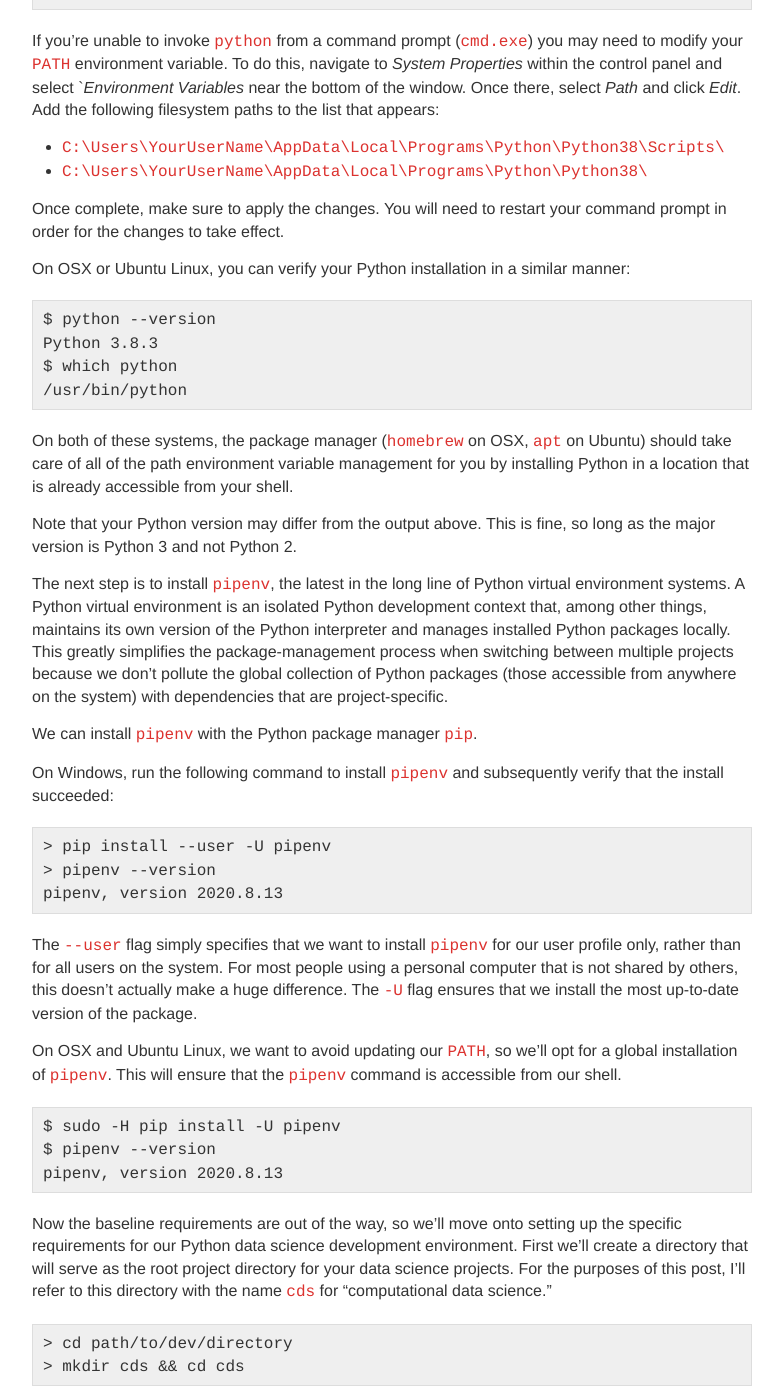
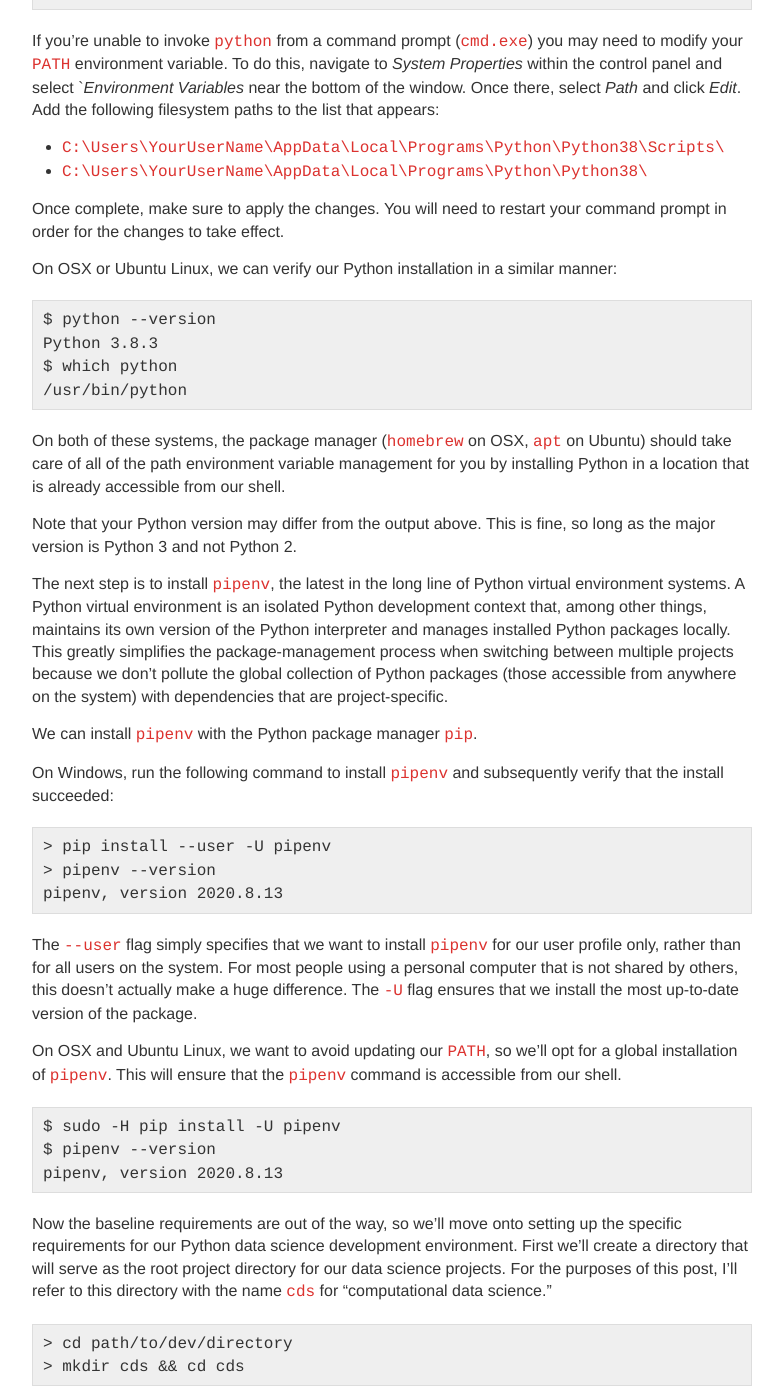
Before and after one commit to turingcompl33t/turingcompl33t.github.io, a Jekyll site: the page built from _posts/2020-9-07-Python-CDS.md, in a window 1280 px wide and 1400 px high, scrolled down 758 px. Shown: the whole window, without its empty margins (248-1031 px from the left). Built offline with Jekyll 4.4.1, drawn with Linux system fonts in a browser that asks for light colours; some of the changed text lies outside the part shown.

Commit message:
fix some pronouns

````diff
--- a/_posts/2020-9-07-Python-CDS.md
+++ b/_posts/2020-9-07-Python-CDS.md
@@ -7,7 +7,7 @@ This post walks through the configuration of a basic local development environme
 
 ### Setup
 
-The first step in the setup for this environment is installing Python. There are plenty of resources available describing how to install Python on your system, so we won't go into the details here; instead, I'll just point out a few good places to start:
+The first step in the setup for this environment is installing Python. There are plenty of resources available describing how to install Python, so we won't go into the details here; instead, I'll just point out a few good places to start:
 
 - Installing Python on [Windows](https://www.python.org/downloads/windows/)
 - Installing Python on [OSX](https://docs.python-guide.org/starting/install3/osx/)
@@ -31,7 +31,7 @@ If you're unable to invoke `python` from a command prompt (`cmd.exe`) you may ne
 
 Once complete, make sure to apply the changes. You will need to restart your command prompt in order for the changes to take effect.
 
-On OSX or Ubuntu Linux, you can verify your Python installation in a similar manner:
+On OSX or Ubuntu Linux, we can verify our Python installation in a similar manner:
 
 ```
 $ python --version
@@ -40,7 +40,7 @@ $ which python
 /usr/bin/python
 ```
 
-On both of these systems, the package manager (`homebrew` on OSX, `apt` on Ubuntu) should take care of all of the path environment variable management for you by installing Python in a location that is already accessible from your shell.
+On both of these systems, the package manager (`homebrew` on OSX, `apt` on Ubuntu) should take care of all of the path environment variable management for you by installing Python in a location that is already accessible from our shell.
 
 Note that your Python version may differ from the output above. This is fine, so long as the major version is Python 3 and not Python 2.
 
@@ -66,7 +66,7 @@ $ pipenv --version
 pipenv, version 2020.8.13
 ```
 
-Now the baseline requirements are out of the way, so we'll move onto setting up the specific requirements for our Python data science development environment. First we'll create a directory that will serve as the root project directory for your data science projects. For the purposes of this post, I'll refer to this directory with the name `cds` for "computational data science."
+Now the baseline requirements are out of the way, so we'll move onto setting up the specific requirements for our Python data science development environment. First we'll create a directory that will serve as the root project directory for our data science projects. For the purposes of this post, I'll refer to this directory with the name `cds` for "computational data science."
 
 ```
 > cd path/to/dev/directory
````
